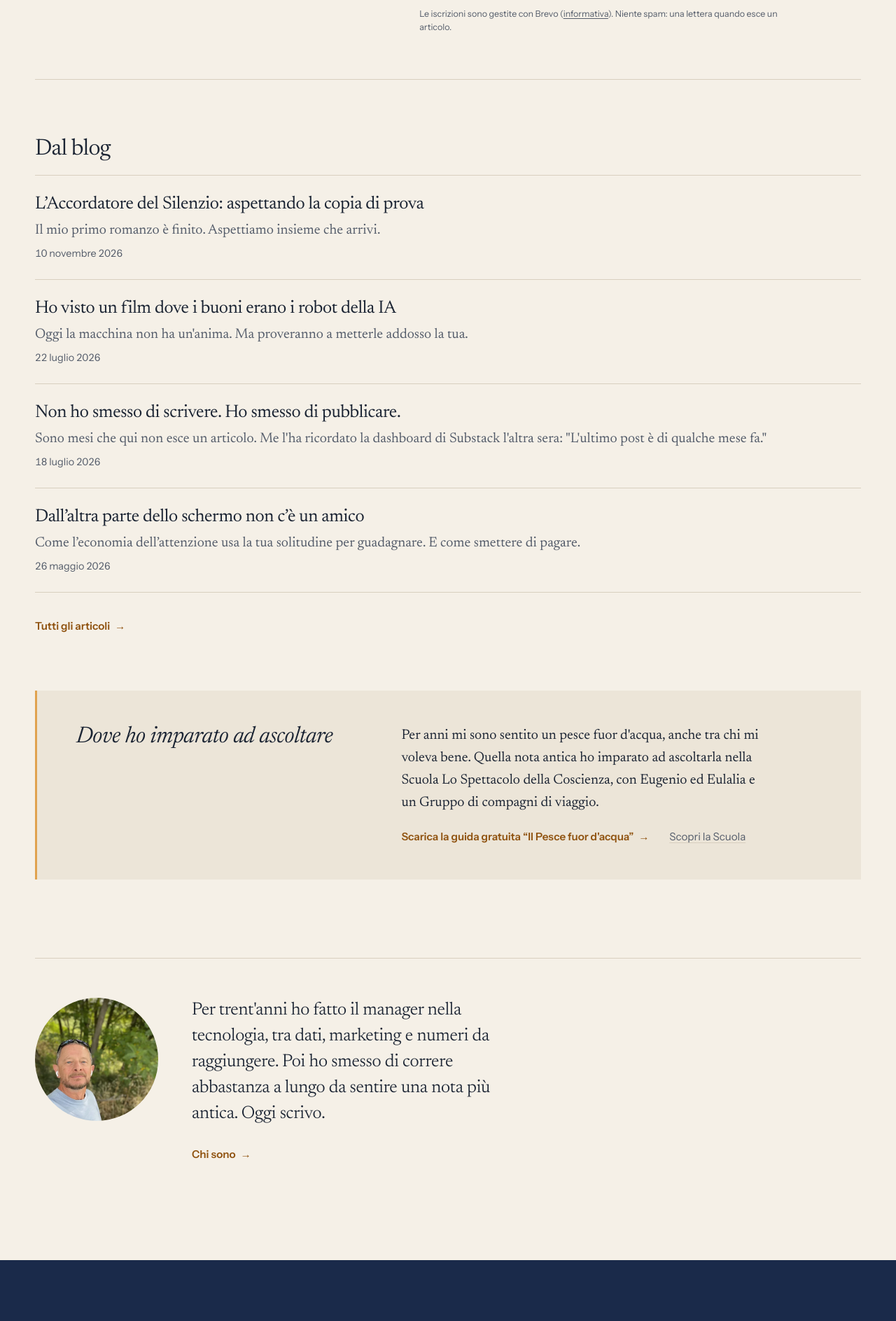
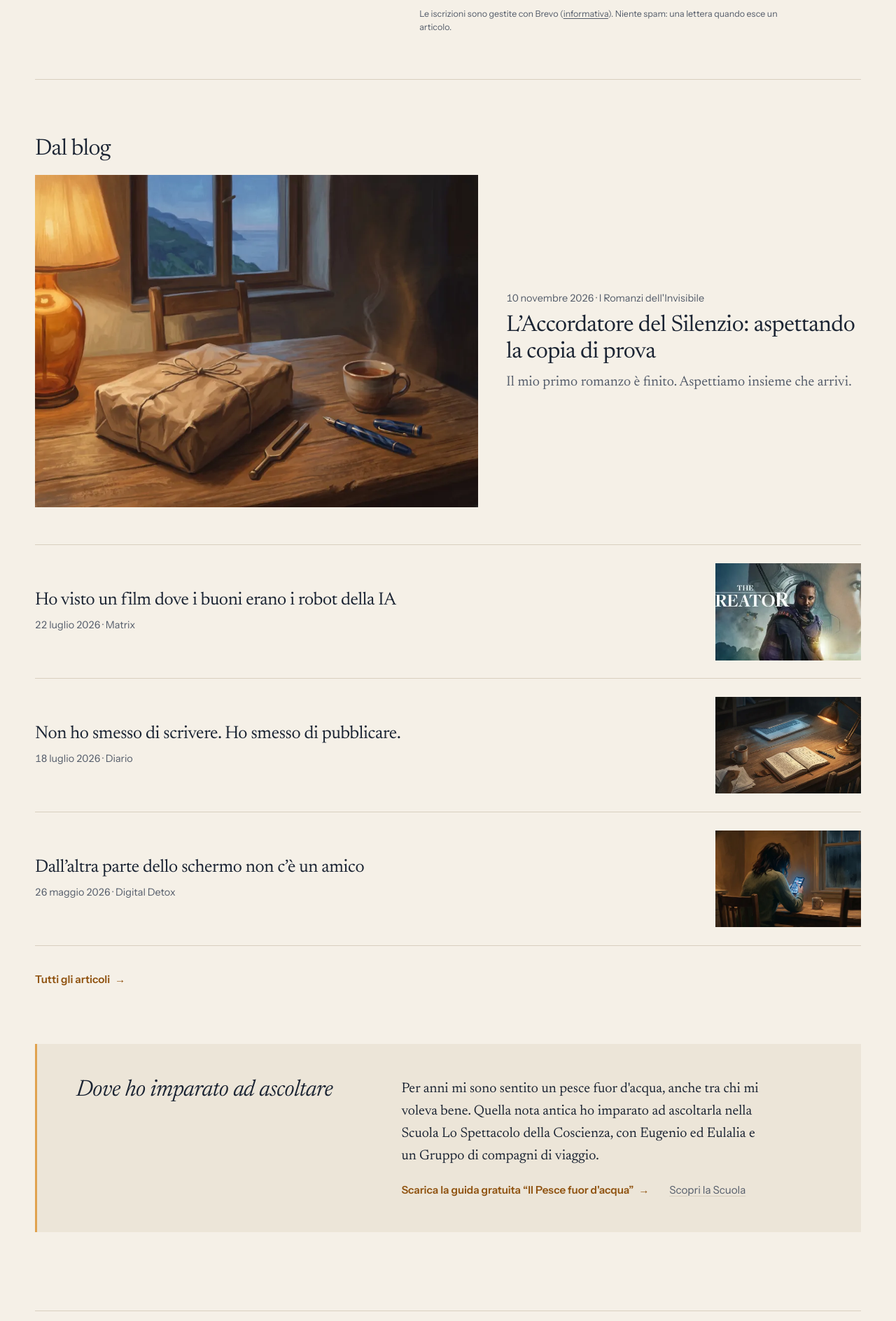
Before and after one commit to paolofurini/seapriilcuore, a Jekyll site: the page built from index.html, in a window 1280 px wide. Shown: the part 1261-3149 px from the top of the page at 70% size. Built offline with Jekyll 4.4.1, drawn with Linux system fonts in a browser that asks for light colours.

Commit message:
Immagini degli articoli nel blog e in home (articolo in evidenza)
Co-Authored-By: Claude Opus 5.5 <noreply@anthropic.com>
Claude-Session: https://claude.ai/code/session_016SExTLn4k32Da84gY6SyVg

```diff
--- /dev/null
+++ b/_includes/post-thumb.html
@@ -0,0 +1,6 @@
+{%- assign t = include.post.cover | default: include.post.thumb -%}
+{%- if t -%}
+<picture class="pl-thumb"><source type="image/webp" srcset="{{ t | append: '-900.webp' | relative_url }}"><img src="{{ t | append: '-900.jpg' | relative_url }}" alt="" loading="lazy" width="900" height="600"></picture>
+{%- else -%}
+<span class="pl-thumb pl-thumb-vuoto" aria-hidden="true"><span>{{ include.post.tema | default: "Se Apri il Cuore" }}</span></span>
+{%- endif -%}
--- a/assets/css/site.css
+++ b/assets/css/site.css
@@ -185,6 +185,23 @@ a { color: inherit; text-decoration-thickness: 1px; text-underline-offset: 0.2em
 .post-list-large a { padding-block: 1.6rem; gap: 0.4rem; }
 .post-list-large .pl-title { font-size: var(--step-1); font-weight: 400; letter-spacing: -0.015em; }
 
+/* Elenchi con immagine */
+.pl-con-img { display: grid !important; grid-template-columns: 1fr 7rem; gap: 1.2rem; align-items: center; }
+@media (min-width: 700px) { .pl-con-img { grid-template-columns: 1fr 13rem; gap: 2rem; } }
+.pl-testo { display: grid; gap: 0.4rem; }
+.pl-thumb { display: block; aspect-ratio: 3 / 2; overflow: hidden; background: var(--paper-2); }
+.pl-thumb img { width: 100%; height: 100%; object-fit: cover; transition: transform 0.6s var(--ease); }
+a:hover .pl-thumb img { transform: scale(1.03); }
+.pl-thumb-vuoto { display: flex; align-items: flex-end; padding: 0.7rem 0.8rem; background: var(--night); color: var(--amber); font-style: italic; font-size: 0.95rem; line-height: 1.2; }
+.pl-con-img:hover { padding-left: 0 !important; }
+.in-evidenza { display: grid; gap: 1.2rem; text-decoration: none; margin-bottom: 1.5rem; padding-bottom: 1.8rem; }
+@media (min-width: 800px) { .in-evidenza { grid-template-columns: 1.25fr 1fr; gap: 2.5rem; align-items: center; } }
+.in-evidenza .pl-thumb { aspect-ratio: 4 / 3; }
+.in-evidenza .pl-thumb-vuoto { font-size: 1.4rem; padding: 1.2rem; }
+.ie-testo { display: grid; gap: 0.6rem; }
+.ie-title { font-size: var(--step-2); font-weight: 400; line-height: 1.15; letter-spacing: -0.015em; transition: color 0.3s var(--ease); }
+.in-evidenza:hover .ie-title { color: var(--amber-deep); }
+
 /* Pagine e articoli */
 .post, .page, .book { padding-block: clamp(2.5rem, 7vw, 5.5rem) clamp(3rem, 8vw, 6rem); }
 .post-head, .page-head, .book-head { margin-bottom: clamp(2rem, 5vw, 3.2rem); }
--- a/index.html
+++ b/index.html
@@ -41,13 +41,24 @@ image: /assets/img/copertina-lads-960.jpg
 <section class="dal-blog band-paper">
   <div class="wrap">
     <h2 class="section-title">Dal blog</h2>
+    {% assign primo = site.posts.first %}
+    <a class="in-evidenza" href="{{ primo.url | relative_url }}">
+      {% include post-thumb.html post=primo %}
+      <span class="ie-testo">
+        <span class="pl-date">{% include data-it.html date=primo.date %}{% if primo.tema %} · {{ primo.tema }}{% endif %}</span>
+        <span class="ie-title">{{ primo.title }}</span>
+        {% if primo.description %}<span class="pl-dek">{{ primo.description }}</span>{% endif %}
+      </span>
+    </a>
     <ul class="post-list post-list-large">
-      {% for x in site.posts limit: 4 %}
+      {% for x in site.posts offset: 1 limit: 3 %}
       <li>
-        <a href="{{ x.url | relative_url }}">
-          <span class="pl-title">{{ x.title }}</span>
-          {% if x.description %}<span class="pl-dek">{{ x.description }}</span>{% endif %}
-          <span class="pl-date">{% include data-it.html date=x.date %}</span>
+        <a href="{{ x.url | relative_url }}" class="pl-con-img">
+          <span class="pl-testo">
+            <span class="pl-title">{{ x.title }}</span>
+            <span class="pl-date">{% include data-it.html date=x.date %}{% if x.tema %} · {{ x.tema }}{% endif %}</span>
+          </span>
+          {% include post-thumb.html post=x %}
         </a>
       </li>
       {% endfor %}
```
Also changed, not shown: _posts/2026-07-22-ho-visto-un-film-dove-i-buoni-erano.md (+2 -0 lines), blog/index.html (+7 -4 lines).
